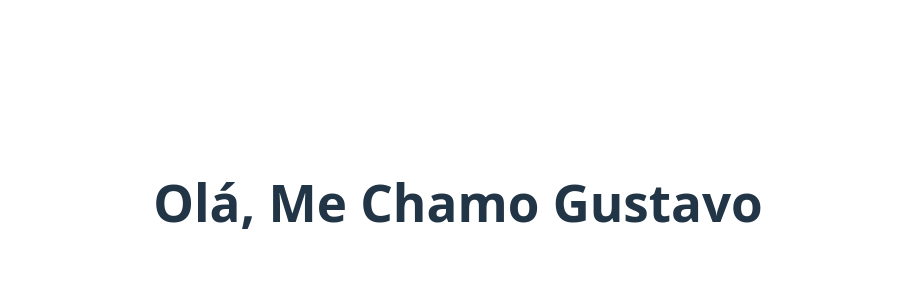
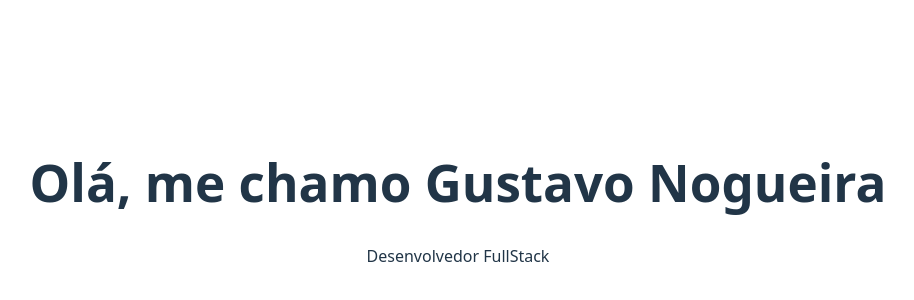
Before and after one commit to Gustavo-Nog/Portfolio, a React (Vite) app: page / in a window 1280 px wide. Shown: the part 198-498 px from the top of the page, without its empty margins (182-1096 px from the left). Built offline with nearby package versions, Linux system fonts and the light colour scheme.

Commit message:
feat: inicializa tela inicial do portfolio

```diff
--- a/src/pages/Home.jsx
+++ b/src/pages/Home.jsx
@@ -1,14 +1,13 @@
-import React from 'react';
-// import { UseNavigate, Link } from 'react-router-dom';
+import { Link } from 'react-router-dom';
 
 function Home() {
 
   return (
     <>
-      <h1>Olá, Me Chamo Gustavo</h1>
+      <h1 className="">Olá, me chamo Gustavo Nogueira</h1>
+      <p className="text-matrix font-matrix">Desenvolvedor FullStack</p>
 
     </>
   );
 }
-
 export default Home;
```
